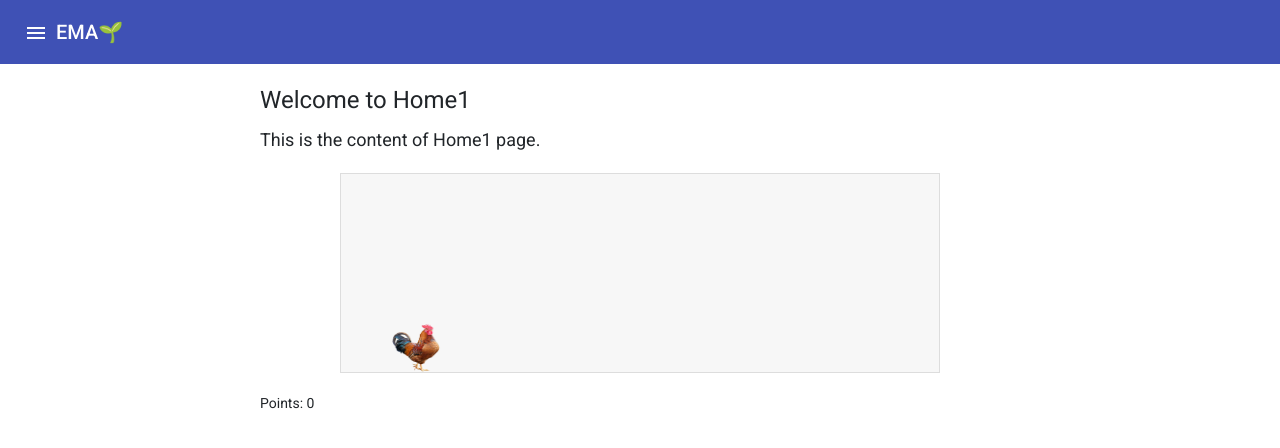
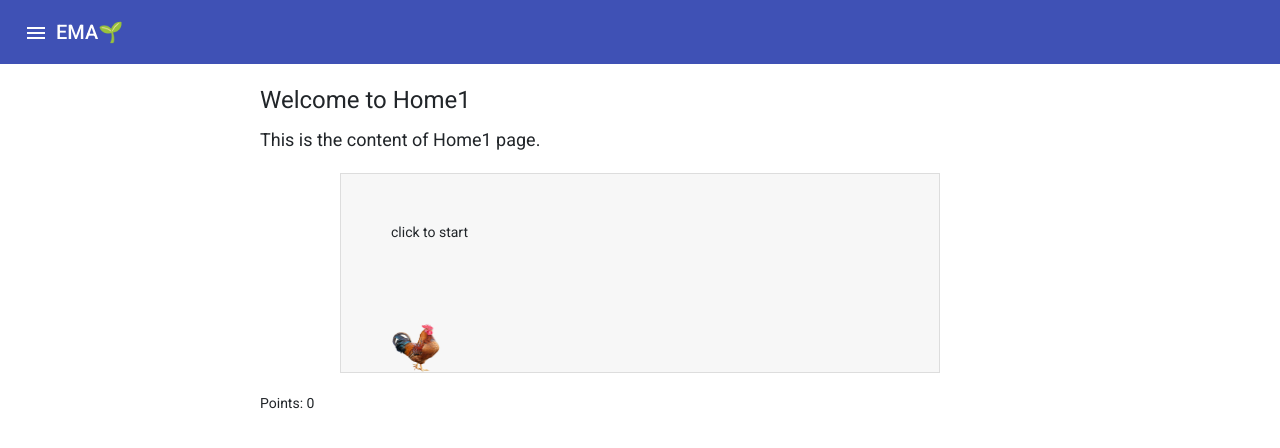
Before and after one commit to emanueledil/angular-to-github, an Angular app: page /#/home1 in a window 1280 px wide. Shown: the top 448 px of the page. Built offline with nearby package versions, Linux system fonts and the light colour scheme.

Commit message:
fix jump cactus

```diff
--- a/src/app/pages/home1/home1.component.css
+++ b/src/app/pages/home1/home1.component.css
@@ -27,6 +27,14 @@ p {
   cursor: pointer;
 }
 
+.game-text {
+  position: absolute;
+  bottom: 100px;
+  left: 50px;
+  height: 50px;
+  background-color: #f7f7f7;
+}
+
 .dinosaur {
   position: absolute;
   bottom: 0;
--- a/src/app/pages/home1/home1.component.html
+++ b/src/app/pages/home1/home1.component.html
@@ -2,7 +2,10 @@
 <div class="container">
   <h1>Welcome to Home1</h1>
   <p>This is the content of Home1 page.</p>
-  <div class="game-container" (click)="jump()">
+  <div class="game-container" (click)="screenClick()">
+    <div *ngIf="!started" class="game-text">
+      click to start
+    </div>
     <img class="dinosaur" [ngClass]="{'jumping': isJumping}" src="assets/images/dinosaur.png" alt="Dinosaur">
     <img *ngFor="let cactus of cacti" class="cactus" src="assets/images/cactus2.png" alt="Cactus" [style.left.px]="cactus.x">
 
--- a/src/app/pages/home1/home1.component.ts
+++ b/src/app/pages/home1/home1.component.ts
@@ -10,11 +10,18 @@ export class Home1Component implements OnInit {
   cacti: { x: number }[] = [];
   isJumping = false;
   points = 0;
+  intervalId!: NodeJS.Timer
+  started = false;
 
   constructor() { }
 
   ngOnInit() {
-    setInterval(() => {
+
+    this.clearIntervalGame();
+  }
+
+  startGame(){
+    this.intervalId =  setInterval(() => {
       if (Math.random() < 0.01) {
         this.cacti.push({ x: 600 });
       }
@@ -31,10 +38,20 @@ export class Home1Component implements OnInit {
       }
 
       if (this.isColliding()) {
+        this.clearIntervalGame();
         alert('Game Over');
         this.resetGame();
       }
     }, 20);
+  }
+
+  screenClick(){
+    if(this.started){
+      this.jump()
+    }else{
+      this.startGame();
+      this.started = true;
+    }
   }
 
   jump() {
@@ -44,6 +61,11 @@ export class Home1Component implements OnInit {
         this.isJumping = false;
       }, 500);
     }
+  }
+
+  clearIntervalGame(){
+    this.intervalId && clearInterval(this.intervalId)
+
   }
 
   isColliding() {
@@ -69,5 +91,6 @@ export class Home1Component implements OnInit {
   resetGame() {
     this.cacti = [];
     this.points = 0;
+    this.started = false;
   }
 }
```
